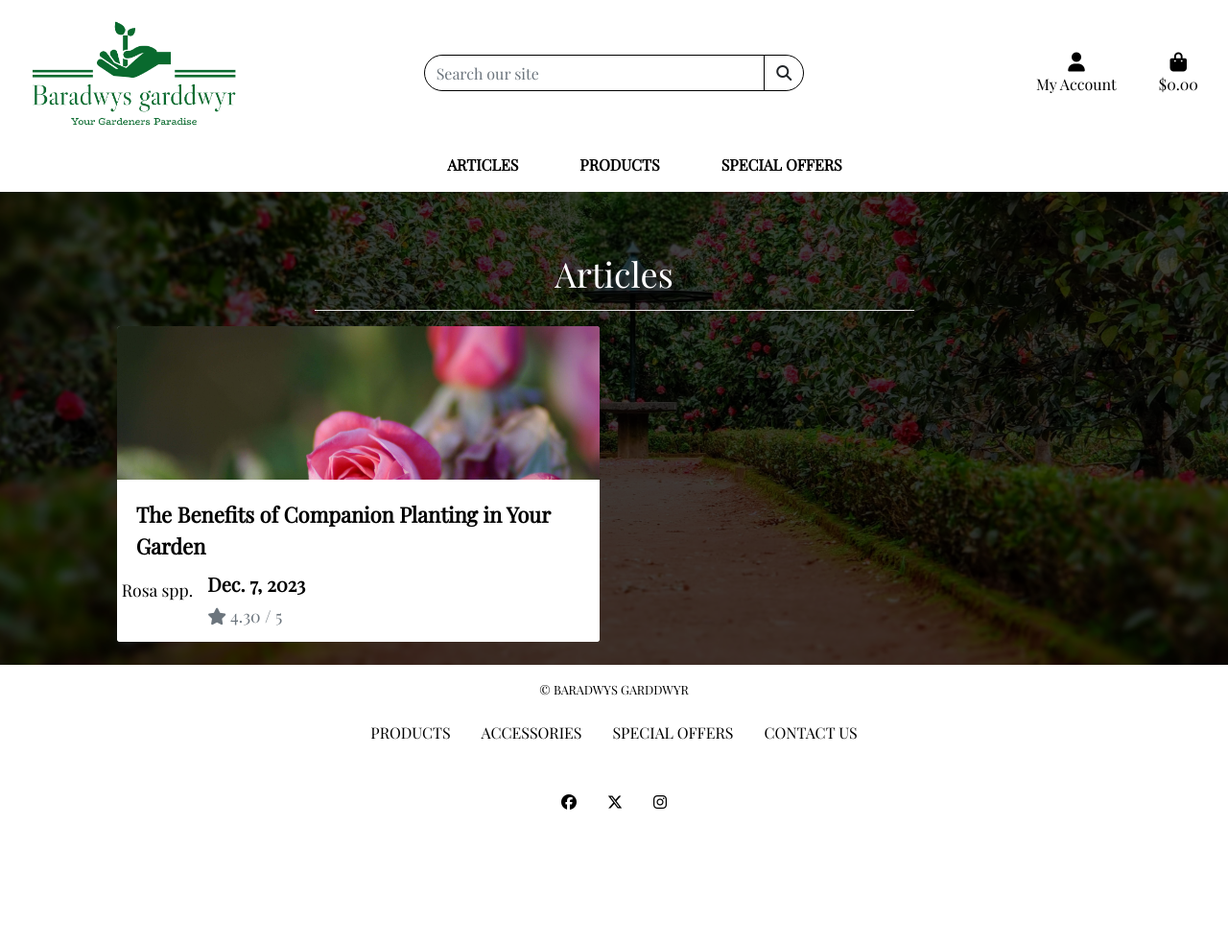
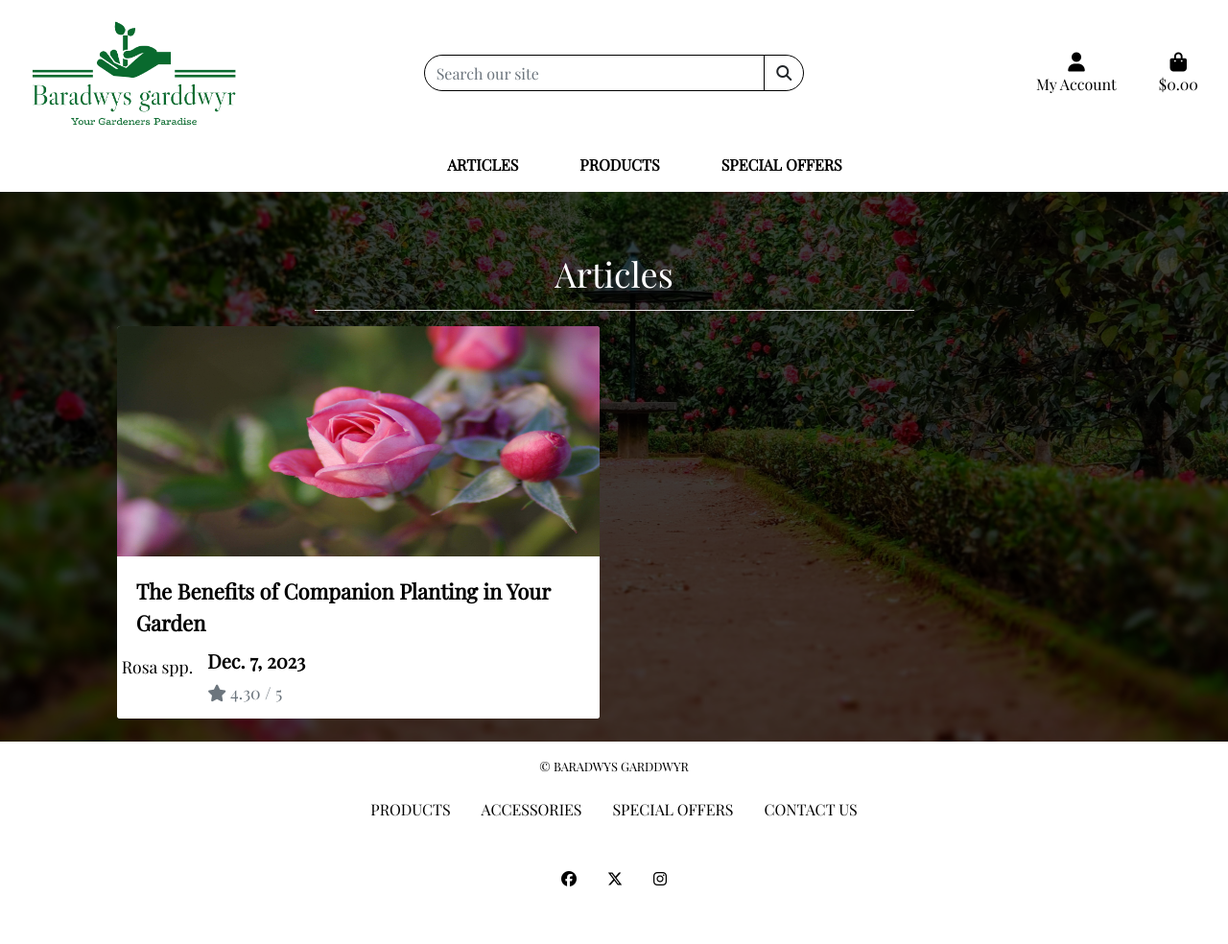
Before and after one commit to jenkidev/MSP4_Baradwys_Garddwyr, a Django app: page /articles/ in a window 1280 px wide. Shown: the whole page at 96% size. Before the commit the page ends 844 px from the top, so only its background shows below. Run offline with Django 3.2, Linux system fonts and the light colour scheme; data comes from the database, SQL or seed files in the repository; some libraries are stand-ins or nearby versions.

Commit message:
Updated styling to better display product images

```diff
--- a/static/css/base.css
+++ b/static/css/base.css
@@ -56,8 +56,12 @@ body {
     font-weight: 700;
 }
 
+.img-fluid {
+    height: 100%;
+}
+
 .product-img-wrapper {
-    height: 10rem;
+    height: 15rem;
     overflow: hidden;
 }
 
```
